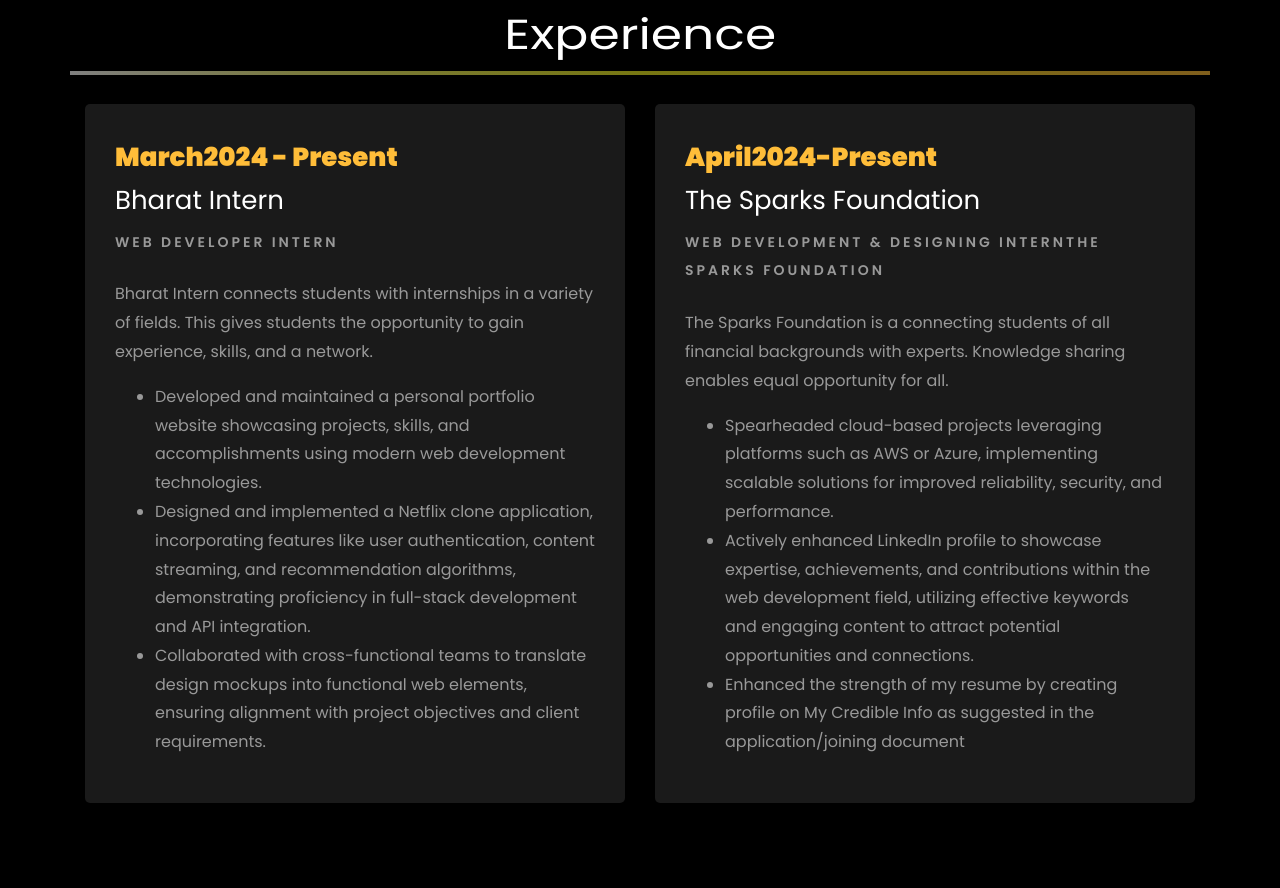
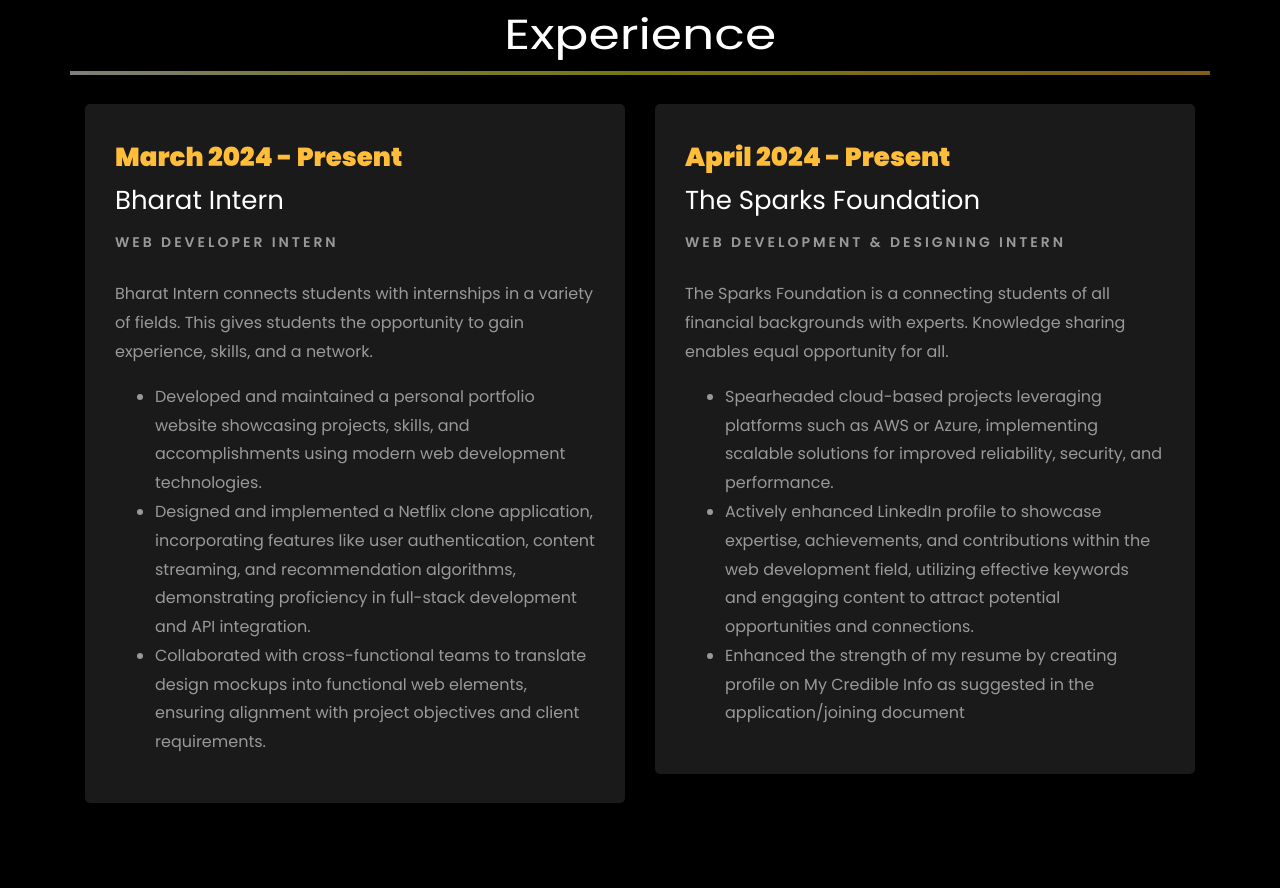
Before and after one commit to nehanayak9/NehaNayak-Portfolio, a plain HTML site: page index.html in a window 1280 px wide. Shown: the part 2127-3015 px from the top of the page. Drawn offline with Linux system fonts and the light colour scheme; files whose address does not match are found by name.

Commit message:
Update index.html

```diff
--- a/index.html
+++ b/index.html
@@ -327,7 +327,7 @@
 		<div class="row">
 				<div class="col-md-6">
 					<div class="resume-wrap ftco-animate">
-						<span class="date">March2024 - Present</span>
+						<span class="date">March 2024 - Present</span>
 						<h2>Bharat Intern</h2>
 						<span class="position">Web Developer Intern</span>
 						<p class="mt-4">Bharat Intern connects students with internships in a variety of fields. This gives students the opportunity to gain experience, skills, and a network.
@@ -343,9 +343,9 @@
 
 				<div class="col-md-6">
 					<div class="resume-wrap ftco-animate">
-						<span class="date">April2024-Present</span>
+						<span class="date">April 2024 - Present</span>
 						<h2>The Sparks Foundation</h2>
-						<span class="position">Web Development & Designing internThe Sparks Foundation</span>
+						<span class="position">Web Development & Designing Intern</span>
 						<p class="mt-4">The Sparks Foundation is a connecting students of all financial backgrounds with experts. Knowledge sharing enables equal opportunity for all.
 							<ul>
 								<li>Spearheaded cloud-based projects leveraging platforms such as AWS or Azure, implementing scalable solutions for improved reliability, security, and performance.</li>
```
